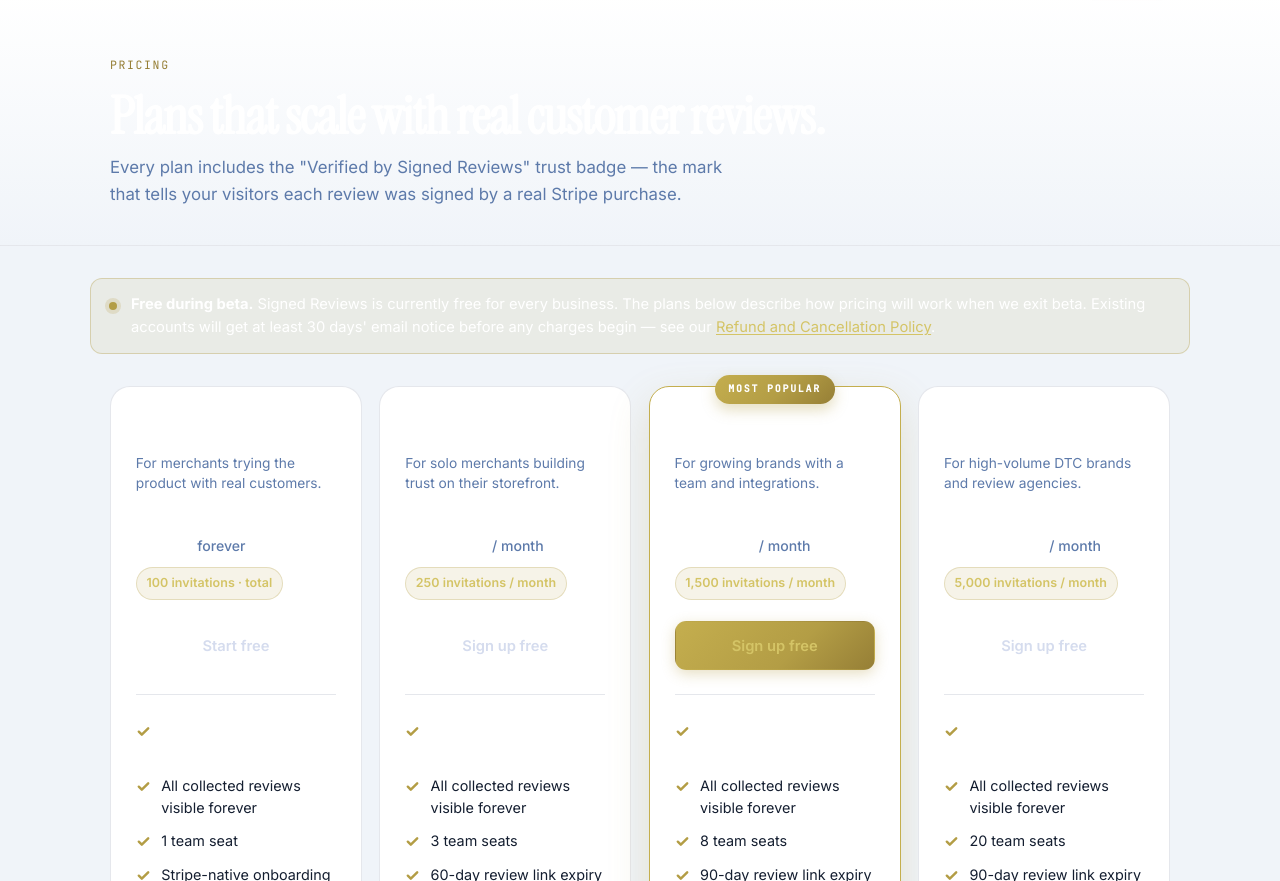
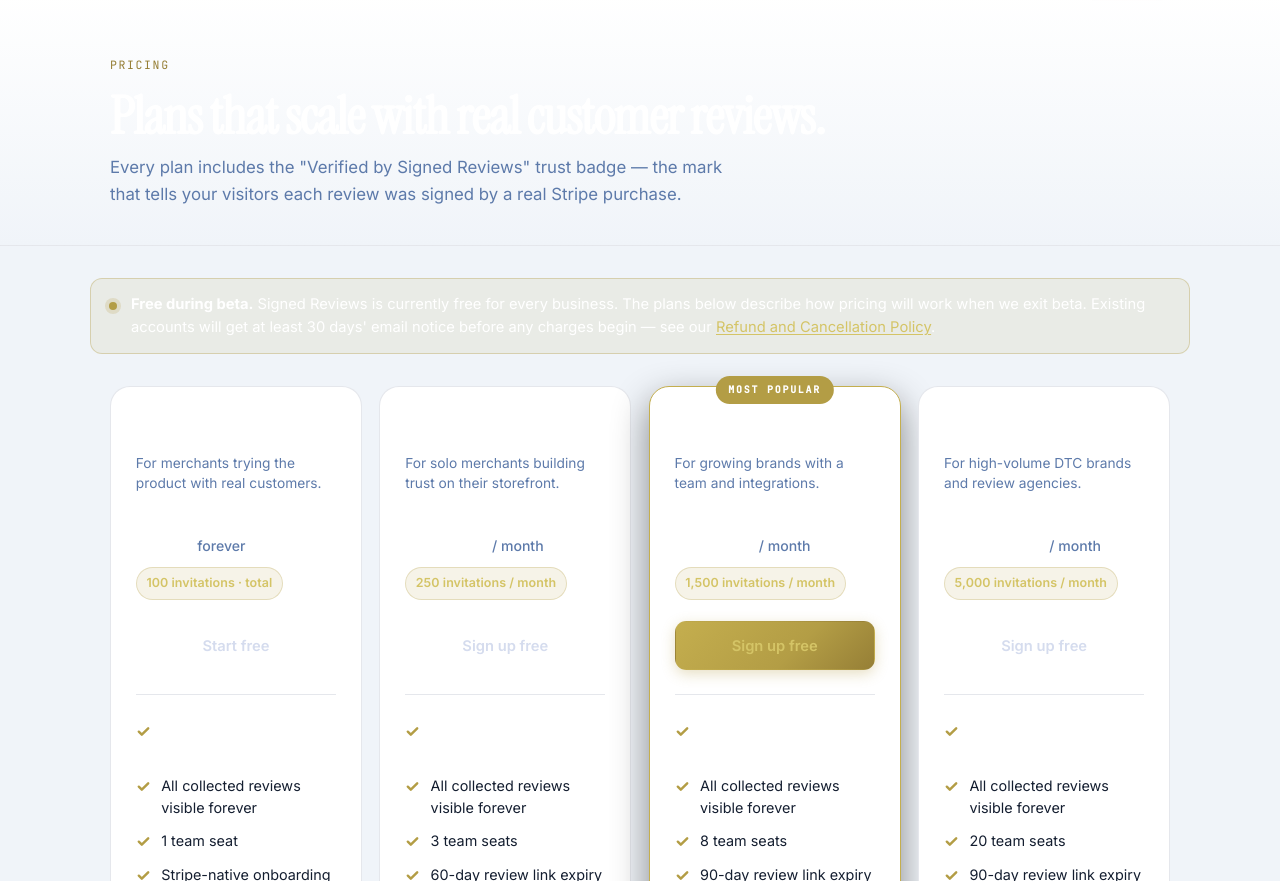
Before and after one commit to Dreaverr-Digital-Solutions/SignedReviews, a website: page pricing/index.html in a window 1280 px wide. Shown: the part 71-952 px from the top of the page. Drawn offline with Linux system fonts and the light colour scheme.

Commit message:
fix(pricing): flat solid-gold 'Most popular' pill + neutral featured shadow — kills gradient edge and halo drip

```diff
--- a/pricing/index.html
+++ b/pricing/index.html
@@ -268,27 +268,31 @@ main { padding: 0; }
   box-shadow: 0 16px 36px rgba(0,0,0,.45);
 }
 
-/* Featured — gold border + lifted shadow; the "Most popular" pill, gold border,
-   gold shadow, and gold primary CTA together signal the featured tier without
-   needing an extra accent stripe. */
+/* Featured — gold border is the primary signal; shadow stays neutral so no gold
+   halo bleeds past the card edges. */
 .tier.is-featured {
   border-color: var(--gold-400);
-  box-shadow: 0 16px 40px rgba(179,157,69,.22);
+  box-shadow: 0 14px 36px rgba(13,28,46,.08);
 }
 .tier.is-featured:hover {
   border-color: var(--gold-400);
-  box-shadow: 0 20px 48px rgba(179,157,69,.32);
+  box-shadow: 0 18px 44px rgba(13,28,46,.12);
+}
+:root.theme-dark .tier.is-featured, :root.theme-auto .tier.is-featured {
+  box-shadow: 0 14px 36px rgba(0,0,0,.45);
+}
+:root.theme-dark .tier.is-featured:hover, :root.theme-auto .tier.is-featured:hover {
+  box-shadow: 0 18px 44px rgba(0,0,0,.55);
 }
 
-/* "Most popular" pill */
+/* "Most popular" pill — solid gold, no gradient, no shadow drip, no edge lines */
 .tier-badge {
-  position: absolute; top: -12px; left: 50%; transform: translateX(-50%);
-  background: linear-gradient(135deg, var(--gold-400), var(--gold-500) 55%, var(--gold-600));
+  position: absolute; top: -11px; left: 50%; transform: translateX(-50%);
+  background: var(--gold-500);
   color: #fff;
   font-family: 'JetBrains Mono', ui-monospace, monospace;
   font-size: .62rem; letter-spacing: .18em; text-transform: uppercase; font-weight: 600;
-  padding: .38rem .85rem; border-radius: 999px;
-  box-shadow: 0 6px 14px rgba(179,157,69,.34);
+  padding: .34rem .8rem; border-radius: 999px;
   white-space: nowrap;
 }
 
```
